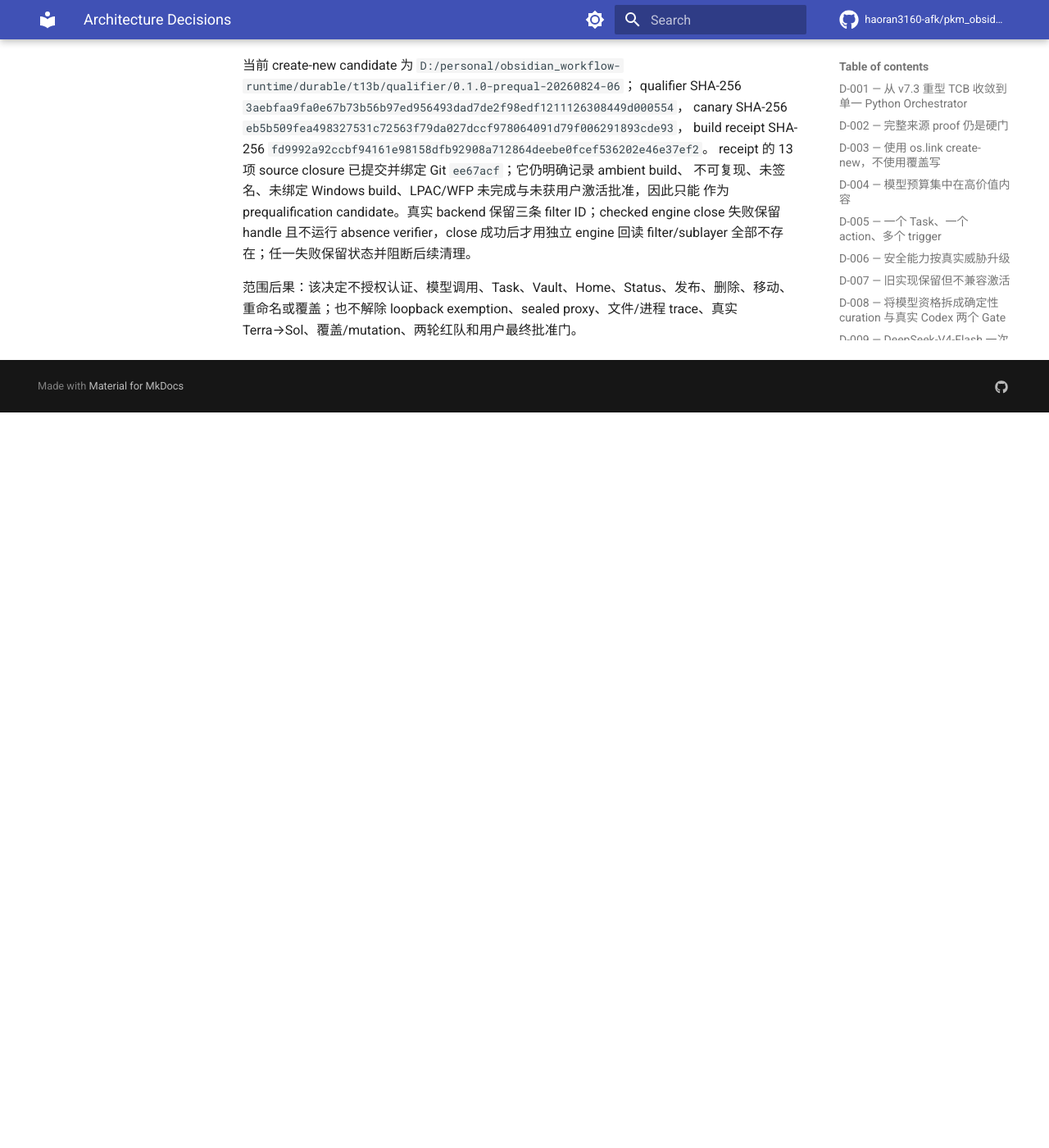
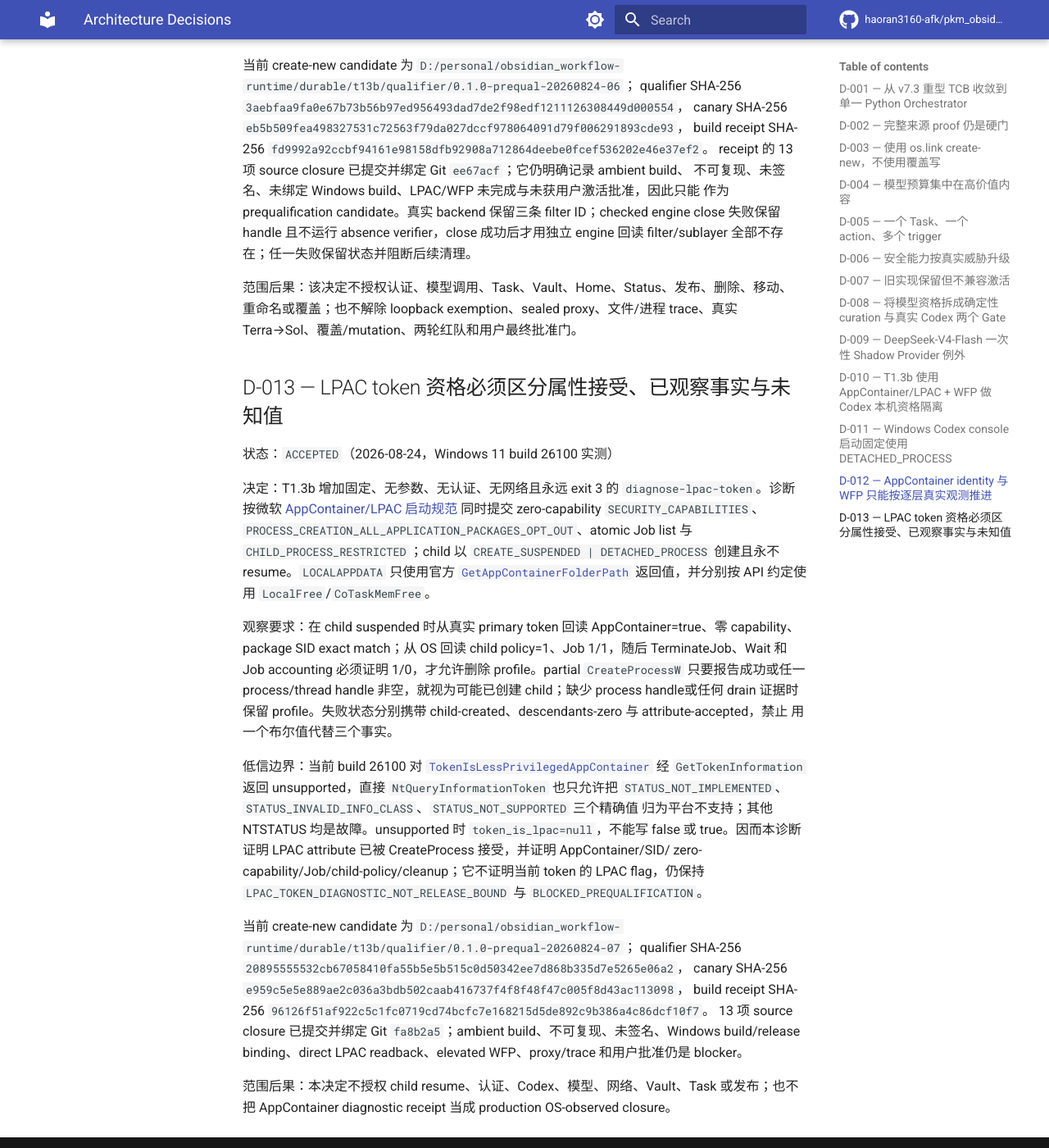
Before and after one commit to haoran3160-afk/pkm_obsidian_workflow, an MkDocs documentation site: the page built from docs/agentic/decisions.md, in a window 1280 px wide and 1400 px high, scrolled down 8286 px. Shown: the whole window at 82% size. Built offline with MkDocs 1.6.1 and Material for MkDocs 9.7.7, drawn with Linux system fonts in a browser that asks for light colours; comment, search, counter and statistics services are not loaded; before the commit the page ends 8789 px from its top, so only the background shows below that.

Commit message:
docs: bind blocked LPAC token evidence

```diff
--- a/docs/agentic/decisions.md
+++ b/docs/agentic/decisions.md
@@ -306,3 +306,43 @@ receipt 的 13 项 source closure 已提交并绑定 Git `ee67acf`；它仍明
 范围后果：该决定不授权认证、模型调用、Task、Vault、Home、Status、发布、删除、移动、
 重命名或覆盖；也不解除 loopback exemption、sealed proxy、文件/进程 trace、真实
 Terra→Sol、覆盖/mutation、两轮红队和用户最终批准门。
+
+## D-013 — LPAC token 资格必须区分属性接受、已观察事实与未知值
+
+状态：`ACCEPTED`（2026-08-24，Windows 11 build 26100 实测）
+
+决定：T1.3b 增加固定、无参数、无认证、无网络且永远 exit 3 的
+`diagnose-lpac-token`。诊断按微软 [AppContainer/LPAC 启动规范](https://learn.microsoft.com/en-us/windows/win32/secauthz/implementing-an-appcontainer)
+同时提交 zero-capability `SECURITY_CAPABILITIES`、
+`PROCESS_CREATION_ALL_APPLICATION_PACKAGES_OPT_OUT`、atomic Job list 与
+`CHILD_PROCESS_RESTRICTED`；child 以 `CREATE_SUSPENDED | DETACHED_PROCESS` 创建且永不
+resume。`LOCALAPPDATA` 只使用官方
+[`GetAppContainerFolderPath`](https://learn.microsoft.com/en-us/windows/win32/api/userenv/nf-userenv-getappcontainerfolderpath)
+返回值，并分别按 API 约定使用 `LocalFree`/`CoTaskMemFree`。
+
+观察要求：在 child suspended 时从真实 primary token 回读 AppContainer=true、零 capability、
+package SID exact match；从 OS 回读 child policy=1、Job 1/1，随后 TerminateJob、Wait 和 Job
+accounting 必须证明 1/0，才允许删除 profile。partial `CreateProcessW` 只要报告成功或任一
+process/thread handle 非空，就视为可能已创建 child；缺少 process handle或任何 drain 证据时
+保留 profile。失败状态分别携带 child-created、descendants-zero 与 attribute-accepted，禁止
+用一个布尔值代替三个事实。
+
+低信边界：当前 build 26100 对
+[`TokenIsLessPrivilegedAppContainer`](https://learn.microsoft.com/en-us/windows/win32/api/winnt/ne-winnt-token_information_class)
+经 `GetTokenInformation` 返回 unsupported，直接 `NtQueryInformationToken` 也只允许把
+`STATUS_NOT_IMPLEMENTED`、`STATUS_INVALID_INFO_CLASS`、`STATUS_NOT_SUPPORTED` 三个精确值
+归为平台不支持；其他 NTSTATUS 均是故障。unsupported 时 `token_is_lpac=null`，不能写 false
+或 true。因而本诊断证明 LPAC attribute 已被 CreateProcess 接受，并证明 AppContainer/SID/
+zero-capability/Job/child-policy/cleanup；它不证明当前 token 的 LPAC flag，仍保持
+`LPAC_TOKEN_DIAGNOSTIC_NOT_RELEASE_BOUND` 与 `BLOCKED_PREQUALIFICATION`。
+
+当前 create-new candidate 为
+`D:/personal/obsidian_workflow-runtime/durable/t13b/qualifier/0.1.0-prequal-20260824-07`；
+qualifier SHA-256 `20895555532cb67058410fa55b5e5b515c0d50342ee7d868b335d7e5265e06a2`，
+canary SHA-256 `e959c5e5e889ae2c036a3bdb502caab416737f4f8f48f47c005f8d43ac113098`，
+build receipt SHA-256 `96126f51af922c5c1fc0719cd74bcfc7e168215d5de892c9b386a4c86dcf10f7`。
+13 项 source closure 已提交并绑定 Git `fa8b2a5`；ambient build、不可复现、未签名、Windows
+build/release binding、direct LPAC readback、elevated WFP、proxy/trace 和用户批准仍是 blocker。
+
+范围后果：本决定不授权 child resume、认证、Codex、模型、网络、Vault、Task 或发布；也不
+把 AppContainer diagnostic receipt 当成 production OS-observed closure。
```
Also changed, not shown: docs/agentic/goal.md (+5 -2 lines), docs/agentic/tasks.md (+4 -2 lines), verification_commands.json, 1 other file.
